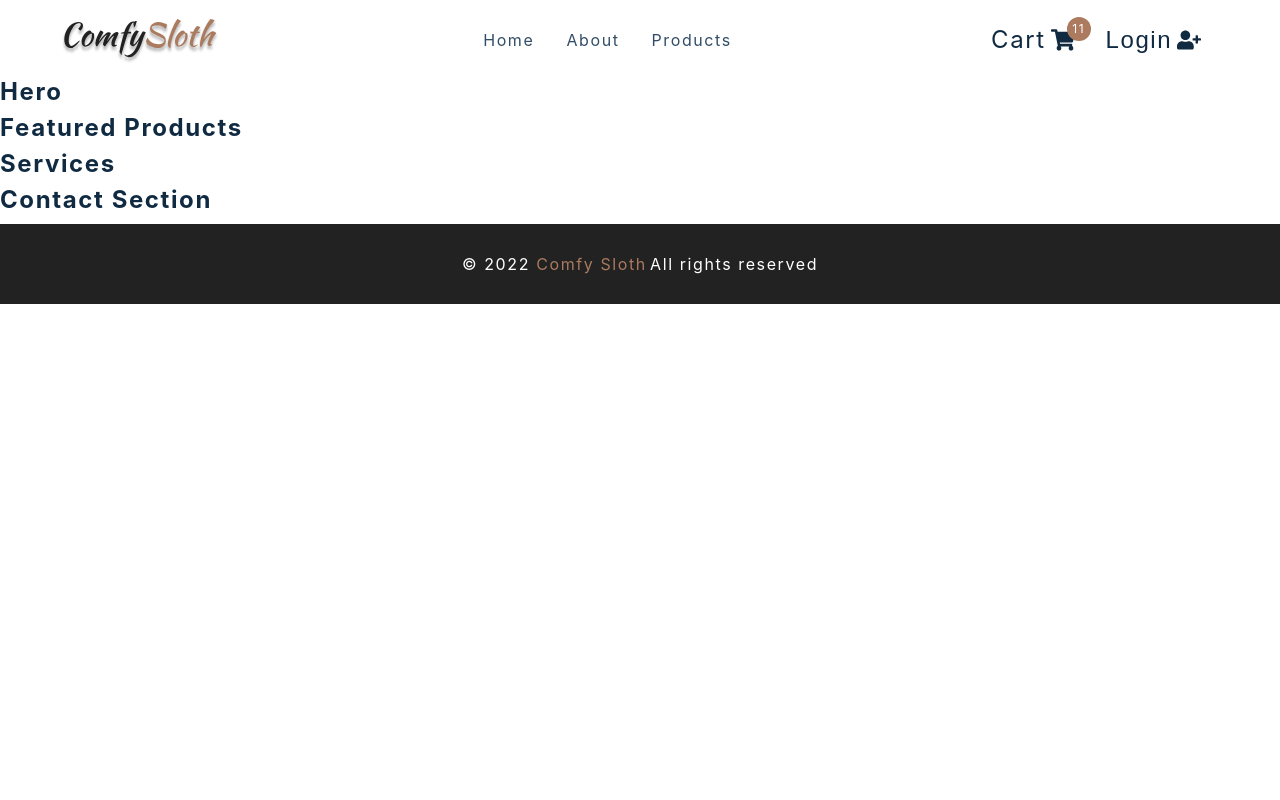
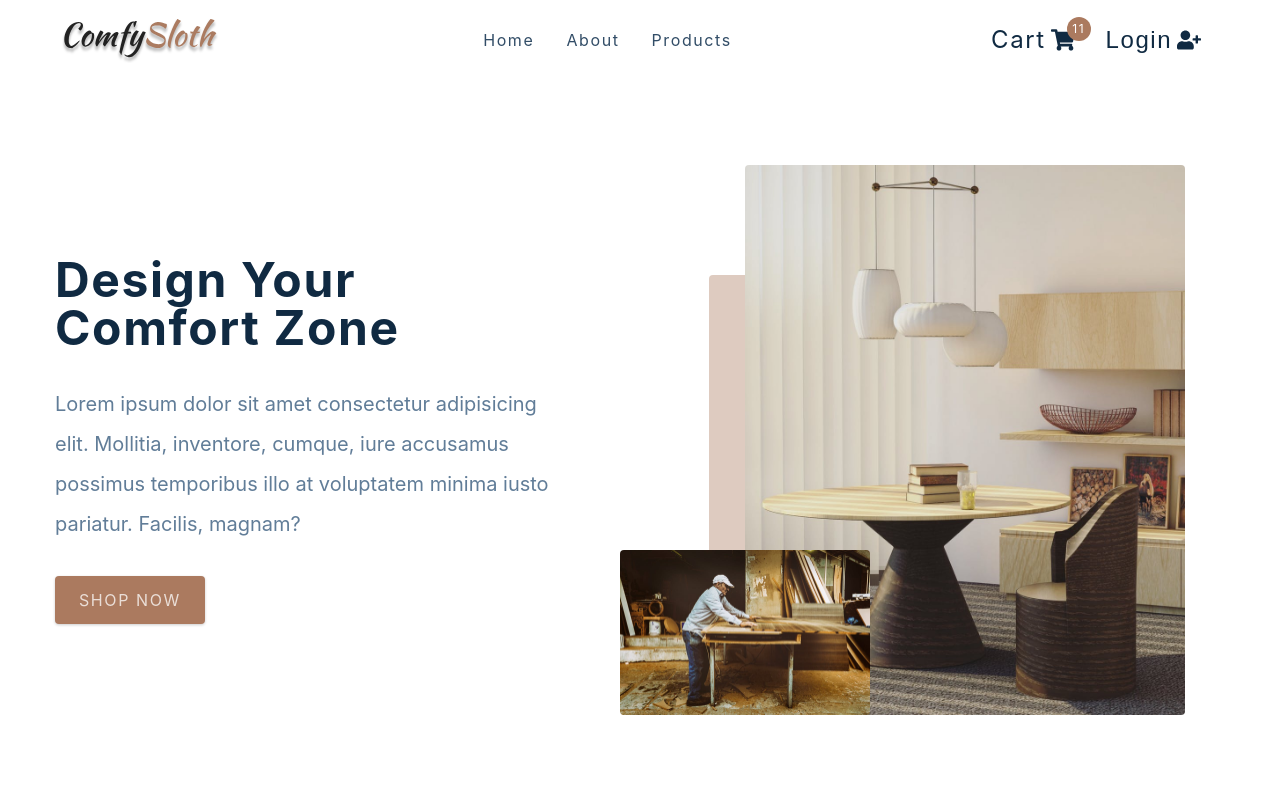
Before and after one commit to IncredibleMaster/storeauth, a React (Create React App) app: page / in a window 1280 px wide. Shown: the top 800 px of the page. Built offline with nearby package versions, Linux system fonts and the light colour scheme; the HTML template or start-up script is replaced by a standard one.

Commit message:
feat: add content

```diff
--- a/src/components/Hero.js
+++ b/src/components/Hero.js
@@ -5,7 +5,28 @@
 import heroBcg2 from '../assets/hero-bcg-2.jpeg'
 
 const Hero = () => {
-  return <h4>hero</h4>
+  return (
+    <Wrapper className='section-center'>
+      <article className='content'>
+        <h1>
+          design your <br />
+          comfort zone
+        </h1>
+        <p>
+          Lorem ipsum dolor sit amet consectetur adipisicing elit. Mollitia,
+          inventore, cumque, iure accusamus possimus temporibus illo at
+          voluptatem minima iusto pariatur. Facilis, magnam?
+        </p>
+        <Link to='/products' className='btn hero-btn'>
+          shop now
+        </Link>
+      </article>
+      <article className='img-container'>
+        <img src={heroBcg} alt='awesome table' className='main-img' />
+        <img src={heroBcg2} alt='carpenter busy' className='accent-img' />
+      </article>
+    </Wrapper>
+  );
 }
 
 const Wrapper = styled.section`
```
